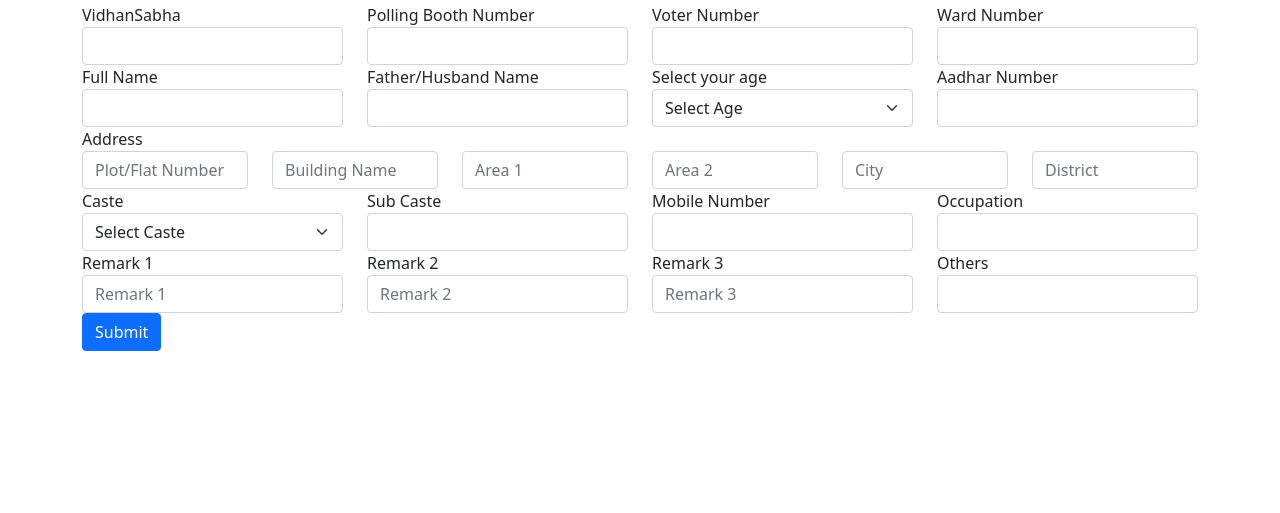
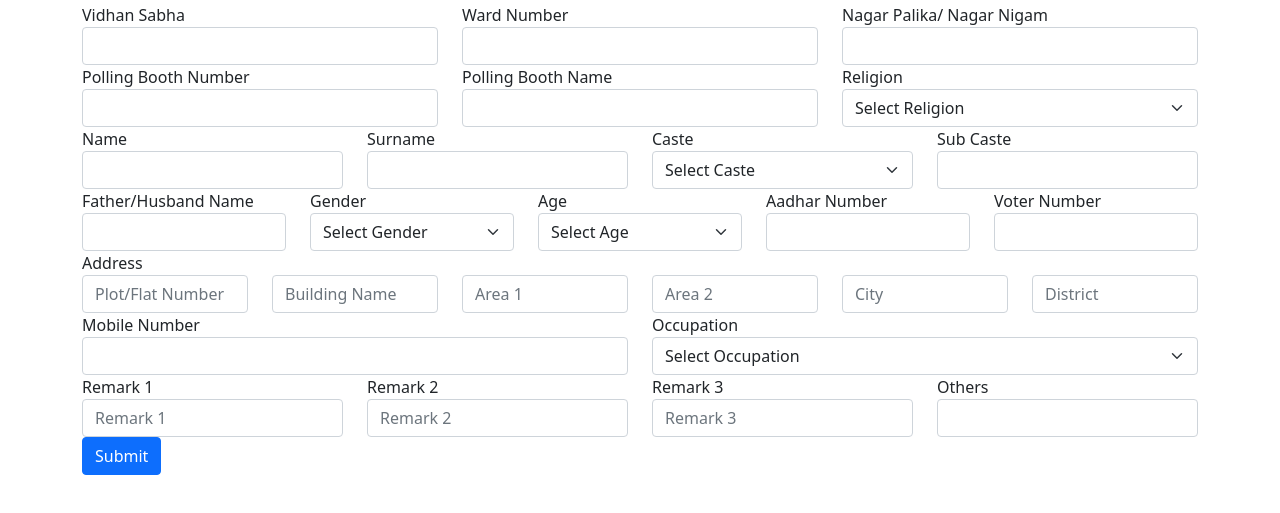
Before and after one commit to akshat-jjain/election, a plain HTML site: page backend.html in a window 1280 px wide. Shown: the part 53-566 px from the top of the page. Drawn offline with nearby package versions, Linux system fonts and the light colour scheme.

Commit message:
Update backend.html

```diff
--- a/backend.html
+++ b/backend.html
@@ -1,25 +1,15 @@
 <!DOCTYPE html>
 <html>
-
    <head>
       <title>Registration Page</title>
       <!-- <link rel="stylesheet" type="text/css" href="./css/bootstrap.css" /> -->
       <link href="https://cdn.jsdelivr.net/npm/bootstrap@5.1.3/dist/css/bootstrap.min.css" rel="stylesheet" integrity="sha384-1BmE4kWBq78iYhFldvKuhfTAU6auU8tT94WrHftjDbrCEXSU1oBoqyl2QvZ6jIW3"
          crossorigin="anonymous">
-	<script type="text/javascript" src="https://code.jquery.com/jquery-3.5.1.min.js">
-
-	</script>
-	<script src="https://cdn.jsdelivr.net/jquery.validation/1.16.0/jquery.validate.min.js">
-
-	</script>
-	<script src="https://cdn.jsdelivr.net/jquery.validation/1.16.0/additional-methods.min.js">
-
-	</script>
-	<script type="text/javascript" src="https://code.jquery.com/ui/1.12.1/jquery-ui.min.js">
-
-	</script>
+      <script type="text/javascript" src="https://code.jquery.com/jquery-3.5.1.min.js"></script>
+      <script src="https://cdn.jsdelivr.net/jquery.validation/1.16.0/jquery.validate.min.js"></script>
+      <script src="https://cdn.jsdelivr.net/jquery.validation/1.16.0/additional-methods.min.js"></script>
+      <script type="text/javascript" src="https://code.jquery.com/ui/1.12.1/jquery-ui.min.js"></script>
       <link rel="stylesheet" href="https://cdnjs.cloudflare.com/ajax/libs/jqueryui/1.12.1/jquery-ui.min.css" integrity="sha512-aOG0c6nPNzGk+5zjwyJaoRUgCdOrfSDhmMID2u4+OIslr0GjpLKo7Xm0Ao3xmpM4T8AmIouRkqwj1nrdVsLKEQ==" crossorigin="anonymous" referrerpolicy="no-referrer" />
-
       <meta name="viewport" content="width=device-width, initial-scale=1.0">
       <style>
          .error {
@@ -27,7 +17,6 @@
          }
       </style>
    </head>
-
    <body>
       <div class="container">
          <div class="col form-group-md-6 form-group-md-offset-3 ">
@@ -40,45 +29,96 @@
                   <form action="./connect.php" id="form" class="has-validation" method="post">
                      <div class="row">
                         <div class="col form-group">
-								<label for="vidhanSabha">VidhanSabha</label>
-                            <input type="text" class="form-control" id="vidhanSabha" name="vidhanSabha" minlength="3"  required/>
-                        </div>
-                        <div class="col form-group">
-                            <label for="boothNumber">Polling Booth Number</label>
-                            <input type="number" class="form-control" id="boothNumber" name="boothNumber" minlength="1" maxlength="5"  />
-                        </div>
-                        <div class="col form-group">
-                            <label for="voterNumber">Voter Number</label>
-                            <input type="text" class="form-control" id="voterNumber" name="voterNumber" minlength="5" maxlength="14" />
+                           <label for="vidhanSabha">Vidhan Sabha</label>
+                           <input type="text" class="form-control" id="vidhanSabha" name="vidhanSabha" placeholder="" minlength="3"  required/>
                         </div>
                         <div class="col form-group">
                            <label for="wardNumber">Ward Number</label>
-                            <input type="number" class="form-control" id="wardNumber" name="wardNumber" minlength="1" maxlength="3" />
+                           <input type="number" class="form-control" id="wardNumber" name="wardNumber" placeholder="" minlength="1" maxlength="3" />
+                        </div>
+                        <div class="col form-group">
+                           <label for="nagarPalika">Nagar Palika/ Nagar Nigam</label>
+                           <input type="text" class="form-control" id="nagarPalika" name="nagarPalika" placeholder="" minlength="5" maxlength="14" />
                         </div>
                      </div>
                      <div class="row">
                         <div class="col form-group">
-								<label for="fullName">Full Name</label>
-                                <input type="text" class="form-control" id="fullName" minlength="2" name="fullName" />
+                           <label for="boothNumber">Polling Booth Number</label>
+                           <input type="number" class="form-control" id="boothNumber" name="boothNumber" placeholder="" minlength="1" maxlength="5"  />
                         </div>
                         <div class="col form-group">
-                                <label for="fhName">Father/Husband Name</label>
-                                <input type="text" class="form-control" id="fhName" minlength="2" name="fhName" />
+                           <label for="boothName">Polling Booth Name</label>
+                           <input type="text" class="form-control" id="boothName" name="boothName" placeholder="" minlength="5" maxlength="14" />
                         </div>
                         <div class="col form-group">
-                                <label for="number">Select your age</label>
+                           <label for="religion">Religion</label>
+                           </br>
+                           <select name="religion" id="religion" class="form-select" >
+                              <option value="">Select Religion</option>
+                              <option value="Hindu">Hindu</option>
+                              <option value="Islam">Islam</option>
+                              <option value="Sikh">Sikh</option>
+                              <option value="Christian">Christian</option>
+                           </select>
+                        </div>
+                     </div>
+                     <div class="row">
+                        <div class="col form-group">
+                           <label for="name">Name</label>
+                           <input type="text" class="form-control" id="name" placeholder="" minlength="2" name="name" />
+                        </div>
+                        <div class="col form-group">
+                           <label for="surname">Surname</label>
+                           <input type="text" class="form-control" id="surname" placeholder="" minlength="2" name="surname" />
+                        </div>
+                        <div class="col form-group">
+                           <label for="caste">Caste</label>
+                           <select name="caste" id="caste" class="form-select" >
+                              <option value="">Select Caste</option>
+                              <option value="General">General</option>
+                              <option value="OBC">OBC</option>
+                              <option value="ST/SC">ST/SC</option>
+                           </select>
+                        </div>
+                        <div class="col form-group">
+                           <label for="subcaste">Sub Caste</label>
+                           <input type="text" class="form-control" id="subcaste" placeholder="" name="subcaste" minlength="3" />
+                        </div>
+                     </div>
+                     <div class="row">
+                        <div class="col form-group">
+                           <label for="fhName">Father/Husband Name</label>
+                           <input type="text" class="form-control" id="fhName" placeholder="" minlength="2" name="fhName" />
+                        </div>
+                        <div class="col form-group">
+                           <label for="gender">Gender</label>
+                           </br>
+                           <select name="gender" id="gender" class="form-select" >
+                              <option value="">Select Gender</option>
+                              <option value="Male">Male</option>
+                              <option value="Female">Female</option>
+                              <option value="Other">Other</option>
+                           </select>
+                        </div>
+                        <div class="col form-group">
+                           <label for="age">Age</label>
                            </br>
                            <select name="age" id="age" class="form-select" >
                               <option value="">Select Age</option>
-                                <option value="18-21">18-25</option>
-                                <option value="21-30">21-30</option>
-                                <option value="30-50">30-50</option>
-                                <option value="above 50">above 50</option>
+                              <option value="18-21">18-21</option>
+                              <option value="22-30">22-30</option>
+                              <option value="31-50">31-50</option>
+                              <option value="51-65">51-65</option>
+                              <option value="Above 65">Above 65</option>
                            </select>
                         </div>
                         <div class="col form-group">
                            <label for="aadhar">Aadhar Number</label>
-                                <input type="number" class="form-control" id="aadhar" name="aadhar" minlength="12" maxlength="12"  />
+                           <input type="number" class="form-control" id="aadhar" placeholder="" name="aadhar" minlength="12" maxlength="12"  />
+                        </div>
+                        <div class="col form-group">
+                           <label for="voterNumber">Voter Number</label>
+                           <input type="text" class="form-control" id="voterNumber" placeholder="" name="voterNumber" minlength="5" maxlength="14" />
                         </div>
                      </div>
                      <div class="row">
@@ -104,25 +144,19 @@
                      </div>
                      <div class="row">
                         <div class="col form-group">
-                    <label for="caste">Caste</label>
-                    <select name="caste" id="caste" class="form-select" >
-                    <option value="">Select Caste</option>
-                    <option value="general">General</option>
-                    <option value="OBC">OBC</option>
-                    <option value="ST/SC">ST/SC</option>
-                    </select>
-                    </div>
-                    <div class="col form-group">
-                        <label for="subcaste">Sub Caste</label>
-                        <input type="text" class="form-control" id="subcaste" name="subcaste" minlength="3" />
-                    </div>
-              <div class="col form-group">
                            <label for="mobileNumber">Mobile Number</label>
-                <input type="number" class="form-control" id="phoneNumber" name="mobileNumber" minlength="10" maxlength="12" />
+                           <input type="number" class="form-control" id="phoneNumber" placeholder="" name="mobileNumber" minlength="10" maxlength="12" />
                         </div>
                         <div class="col form-group">
                            <label for="occupation">Occupation</label>
-                <input type="text" class="form-control" id="occupation" name="occupation" minlength="3" />
+                           <select name="occupation" id="occupation" class="form-select" >
+                              <option value="">Select Occupation</option>
+                              <option value="Student">Student</option>
+                              <option value="Self-Employed">Self-Employed</option>
+                              <option value="Govt Employee">Govt. Employee</option>
+                              <option value="Private Service">Private Service</option>
+                              <option value="Business Man">Business Man</option>
+                           </select>
                         </div>
                      </div>
                      <div class="row">
@@ -140,7 +174,7 @@
                         </div>
                         <div class="col form-group">
                            <label for="other">Others</label>
-                <input type="text" class="form-control" id="other" name="other"/>
+                           <input type="text" class="form-control" id="other" name="other" placeholder=""/>
                         </div>
                      </div>
                      <div class="form-group">
@@ -154,7 +188,6 @@
          </div>
       </div>
    </body>
-
    <script type= "text/javascript">
       $(document).ready( function() {
       	$('#submit').on('click', function(e) {
@@ -203,7 +236,7 @@
                          });
       				$(this).dialog("close");
       			},
-				Cancel: function() {
+      			'Edit': function() {
       				$(this).dialog("close");
       			}
       		}
```
Lines whose indentation alone changed are shown as unchanged.
